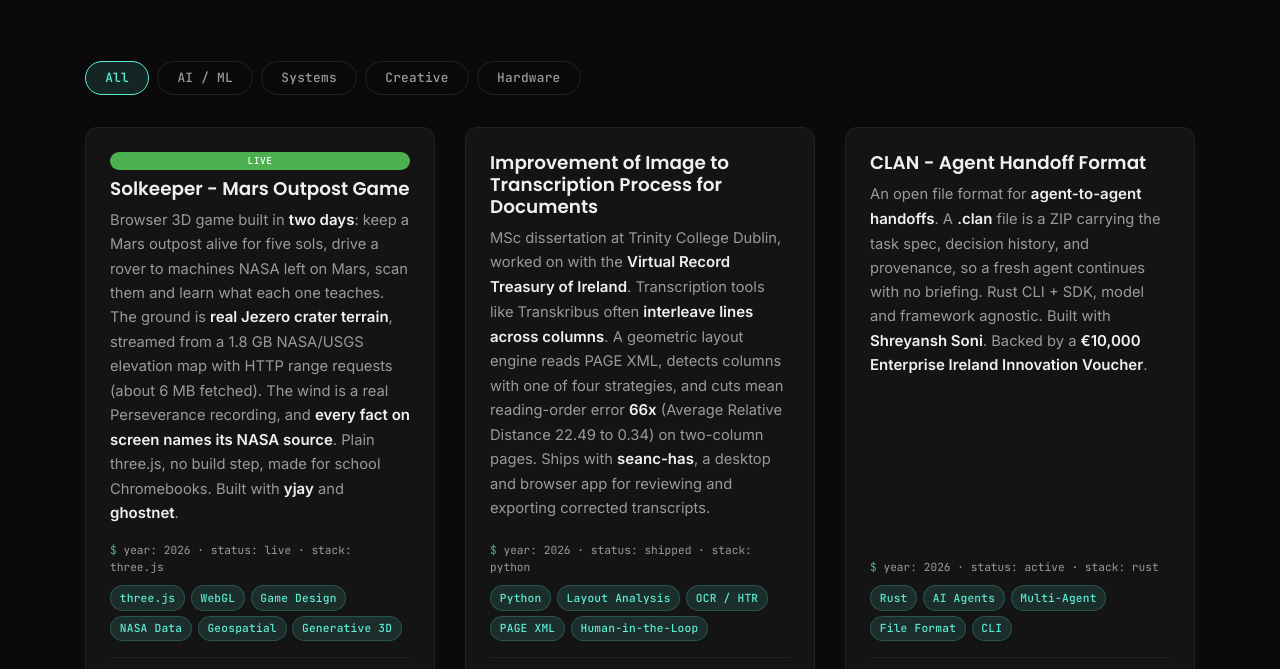
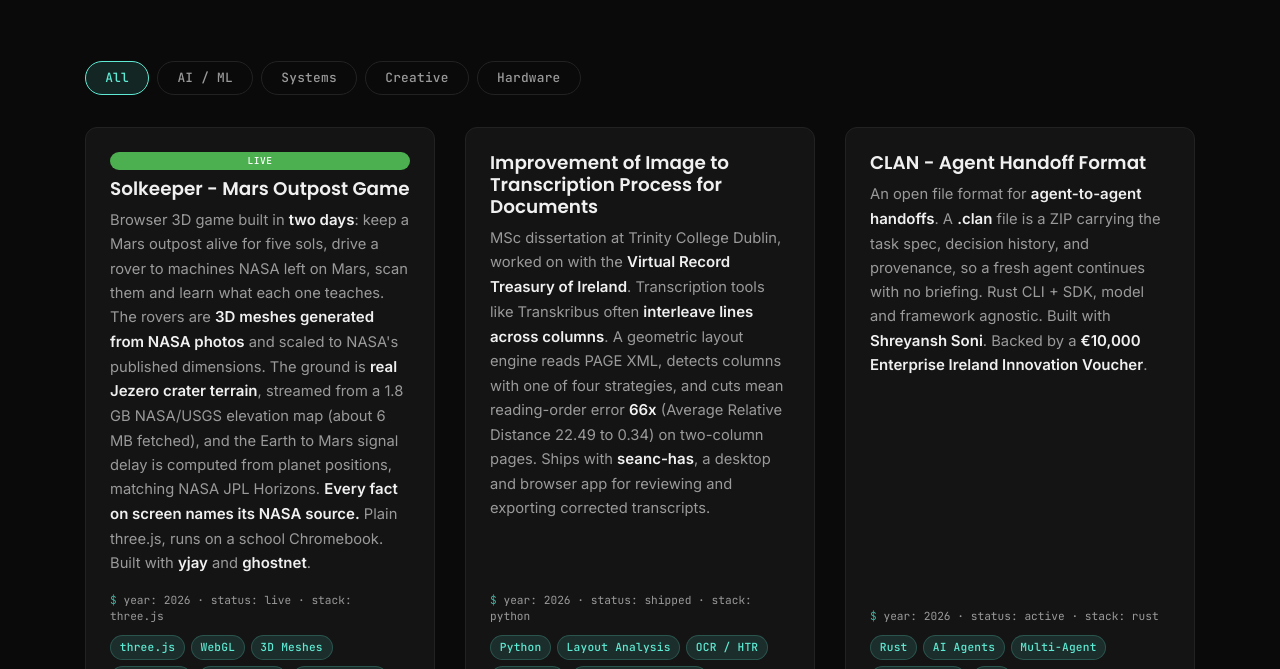
Before and after one commit to saieeshward/saieeshward.github.io, a plain HTML site: page projects.html in a window 1280 px wide. Shown: the part 218-887 px from the top of the page. Drawn offline with Linux system fonts and the light colour scheme; a web font is replaced by a local one.

Commit message:
Solkeeper: describe NASA-photo 3D meshes and real data

```diff
--- a/projects.html
+++ b/projects.html
@@ -49,14 +49,14 @@
       <div class="row project-grid">
 
         <!-- 2026 - Solkeeper (Mars outpost game, built in two days) -->
-        <div class="col-md-6 col-lg-4 mb-4 project-item" data-category="creative" data-label="Game" data-short="Browser 3D game built in two days: keep a Mars outpost alive, drive to machines NASA left on Mars, scan them and learn what each one teaches. Every fact names its NASA source. Built with yjay and ghostnet.">
+        <div class="col-md-6 col-lg-4 mb-4 project-item" data-category="creative" data-label="Game" data-short="Browser 3D game built in two days: a Mars outpost on real Jezero crater terrain, with rovers meshed from NASA photos. Every fact names its NASA source. Built with yjay and ghostnet.">
           <div class="project-card">
             <span class="badge badge-live">Live</span>
             <h4>Solkeeper - Mars Outpost Game</h4>
-            <p>Browser 3D game built in <strong>two days</strong>: keep a Mars outpost alive for five sols, drive a rover to machines NASA left on Mars, scan them and learn what each one teaches. The ground is <strong>real Jezero crater terrain</strong>, streamed from a 1.8 GB NASA/USGS elevation map with HTTP range requests (about 6 MB fetched). The wind is a real Perseverance recording, and <strong>every fact on screen names its NASA source</strong>. Plain three.js, no build step, made for school Chromebooks. Built with <strong>yjay</strong> and <strong>ghostnet</strong>.</p>
+            <p>Browser 3D game built in <strong>two days</strong>: keep a Mars outpost alive for five sols, drive a rover to machines NASA left on Mars, scan them and learn what each one teaches. The rovers are <strong>3D meshes generated from NASA photos</strong> and scaled to NASA's published dimensions. The ground is <strong>real Jezero crater terrain</strong>, streamed from a 1.8 GB NASA/USGS elevation map (about 6 MB fetched), and the Earth to Mars signal delay is computed from planet positions, matching NASA JPL Horizons. <strong>Every fact on screen names its NASA source.</strong> Plain three.js, runs on a school Chromebook. Built with <strong>yjay</strong> and <strong>ghostnet</strong>.</p>
             <div class="card-meta">year: 2026 &middot; status: live &middot; stack: three.js</div>
             <div class="project-tags">
-              <span>three.js</span><span>WebGL</span><span>Game Design</span><span>NASA Data</span><span>Geospatial</span><span>Generative 3D</span>
+              <span>three.js</span><span>WebGL</span><span>3D Meshes</span><span>NASA Data</span><span>Geospatial</span><span>Game Design</span>
             </div>
             <div class="project-links">
               <a href="https://randoms.games/mars/outpost/" target="_blank" rel="noopener noreferrer" data-cta="Play it online"><i class="fas fa-gamepad"></i> Play</a>
```
Also changed, not shown: index.html (+1 -1 lines).
